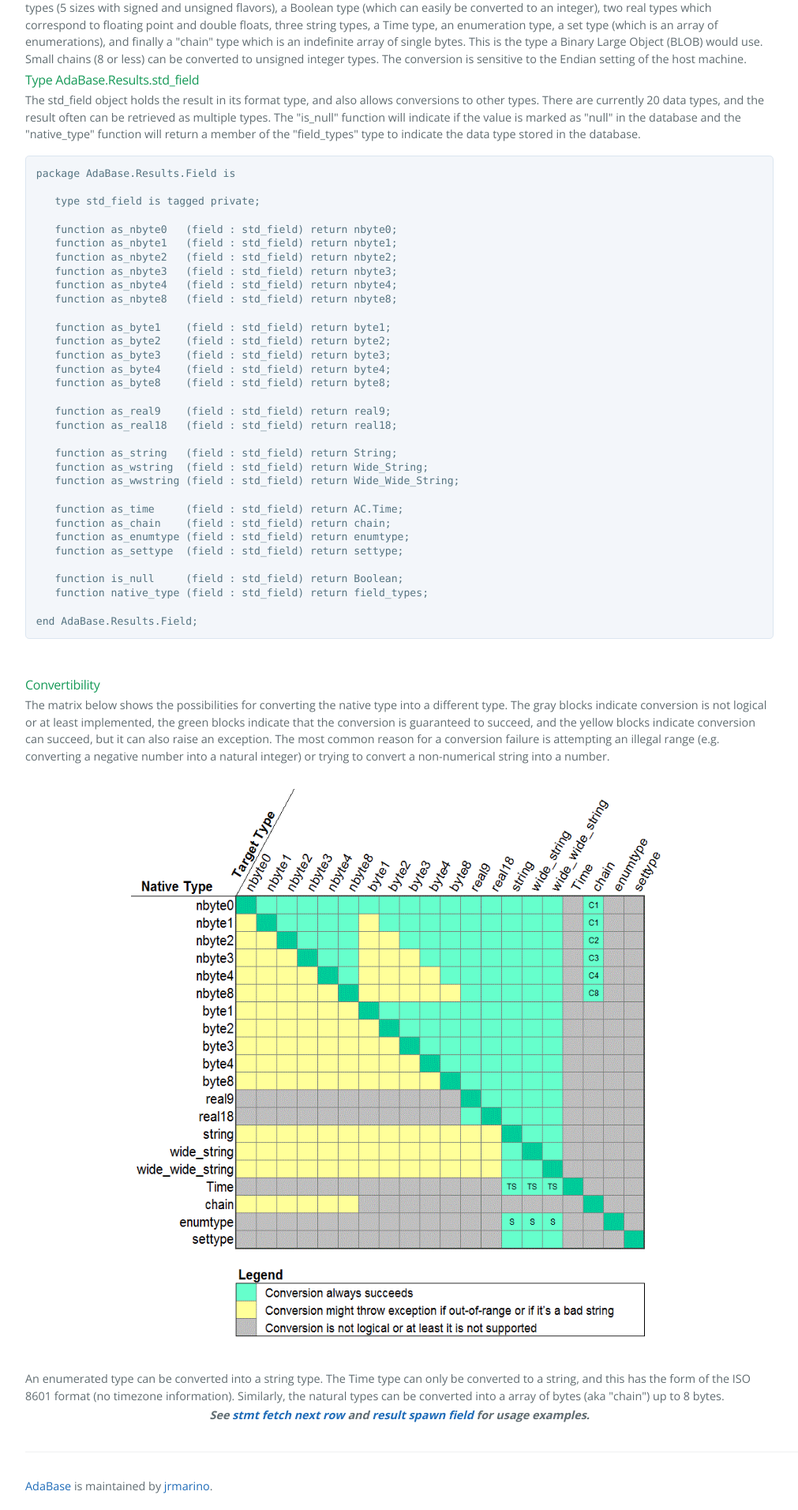
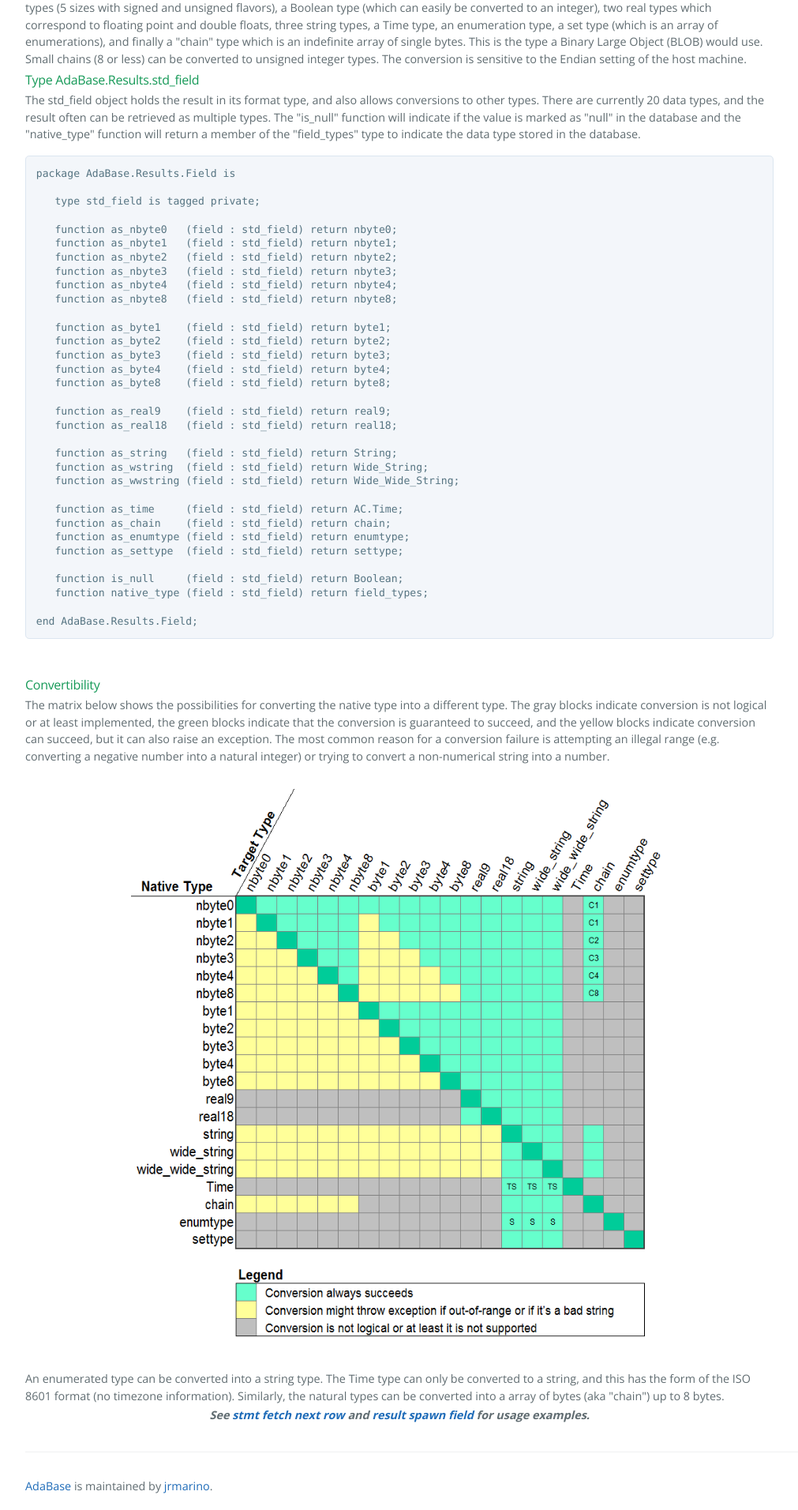
Before and after one commit to jrmarino/AdaBase, a Jekyll site: the page built from res_std_field.md, in a window 1280 px wide. Shown: the part 1063-2975 px from the top of the page at 79% size, without its empty margins (0-1011 px from the left). Built offline with Jekyll 4.4.1, drawn with Linux system fonts in a browser that asks for light colours.

Commit message:
Update conversion chart to show 6 new conversions
I had to rework an earlier version because MS paint corrupted it when I
resaved as gif.

```diff
--- a/res_std_field.md
+++ b/res_std_field.md
@@ -124,7 +124,7 @@
 </p>
 <br/>
 <p style="text-align:center">
-<img src="img/conversions.gif" height="700" width="680"/>
+<img src="img/conversions.png" height="700" width="680"/>
 </p>
 <br/>
 <p>
```
Also changed, not shown: img/conversions.gif (deleted), img/conversions.png (added), 1 other file.
